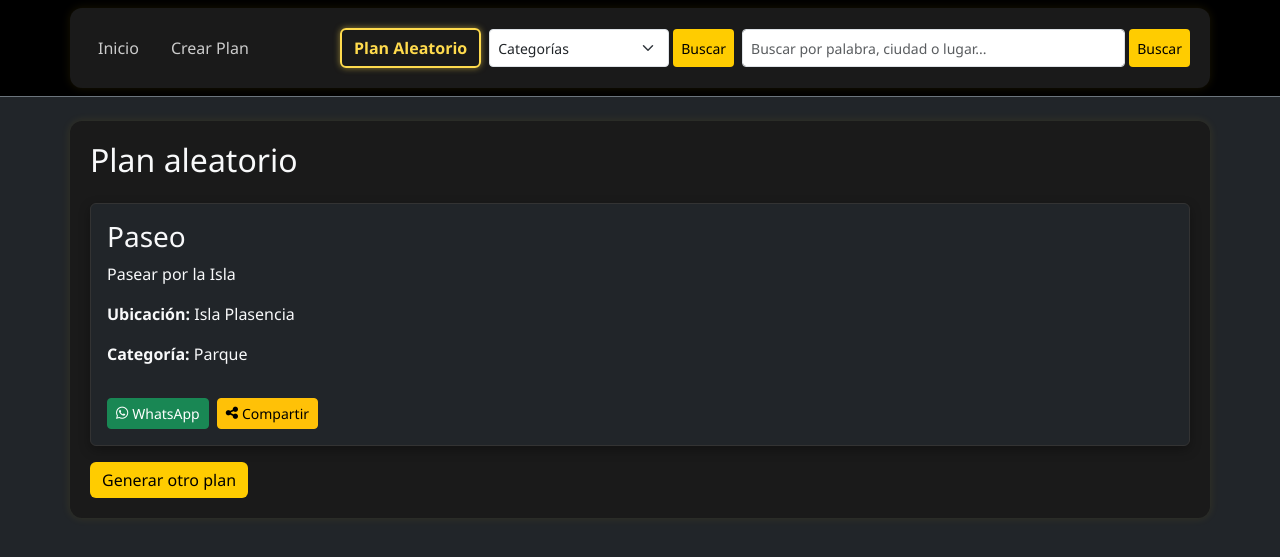
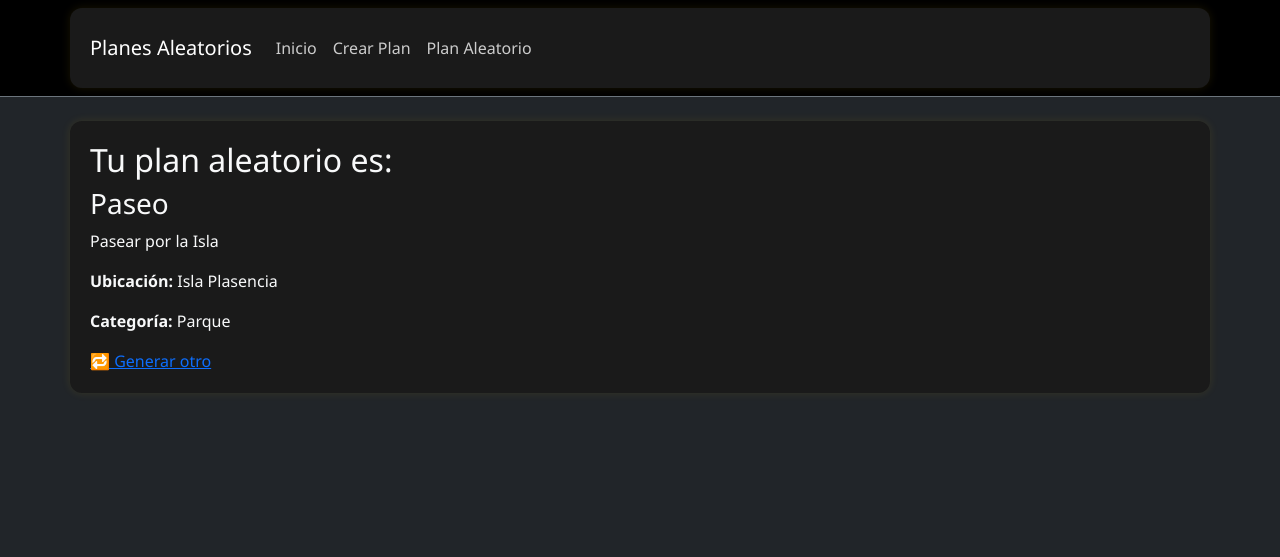
Before and after one commit to river0e/Proyectos-radmon_plans, a Flask app: page /random in a window 1280 px wide. Shown: the top 557 px of the page. Run offline with Flask 3, Linux system fonts and the light colour scheme; data comes from the database, SQL or seed files in the repository.

Commit message:
Guarda cambios antes de pull

```diff
--- a/random_plans/app.py
+++ b/random_plans/app.py
@@ -1,6 +1,5 @@
 from flask import Flask, render_template, request, redirect
 from flask_sqlalchemy import SQLAlchemy
-from sqlalchemy import or_
 import random
 
 app = Flask(__name__)
@@ -16,20 +15,8 @@ class Plan(db.Model):
 
 @app.route('/')
 def index():
-    search = request.args.get('search', '')
-
-    if search:
-        plans = Plan.query.filter(
-            or_(
-                Plan.title.ilike(f'%{search}%'),
-                Plan.description.ilike(f'%{search}%'),
-                Plan.location.ilike(f'%{search}%')
-            )
-        ).all()
-    else:
-        plans = Plan.query.all()
-
-    return render_template('index.html', plans=plans, search=search)
+    plans = Plan.query.all()
+    return render_template('index.html', plans=plans)
 
 @app.route('/create', methods=['GET', 'POST'])
 def create_plan():
@@ -46,27 +33,11 @@ def create_plan():
 
 @app.route('/random')
 def random_plan():
-    category = request.args.get('category')
-    search = request.args.get('search', '')
-
-    if category:
-        plans = Plan.query.filter_by(category=category).all()
-    elif search:
-        plans = Plan.query.filter(
-            or_(
-                Plan.title.ilike(f'%{search}%'),
-                Plan.description.ilike(f'%{search}%'),
-                Plan.location.ilike(f'%{search}%')
-            )
-        ).all()
-    else:
-        plans = Plan.query.all()
-
-    if not plans:
-        return render_template('random_plan.html', plan=None, category=category)
-
-    plan = random.choice(plans)
-    return render_template('random_plan.html', plan=plan, category=category)
+    plans = Plan.query.all()
+    if plans:
+        plan = random.choice(plans)
+        return render_template('random_plan.html', plan=plan)
+    return "No hay planes aún."
 
 if __name__ == '__main__':
     with app.app_context():
--- a/random_plans/static/css/styles.css
+++ b/random_plans/static/css/styles.css
@@ -1,7 +1,7 @@
 body {
   font-family: "Segoe UI", Tahoma, Geneva, Verdana, sans-serif;
   background-color: #121212;
-  color: #ffffff;
+  color: #e0e0e0;
 }
 
 .card {
@@ -20,38 +20,6 @@ body {
 .btn-yellow:hover {
   background-color: #e6b800;
   color: #000;
-}
-
-.btn-neon {
-  border: 2px solid #ffdb4d; /* amarillo más claro */
-  background-color: transparent;
-  color: #ffdb4d;
-  font-weight: 600;
-  padding: 0.375rem 0.75rem;
-  transition: all 0.3s ease;
-  box-shadow: 0 0 6px #ffdb4d88; /* suave glow */
-  position: relative;
-  overflow: hidden;
-}
-
-.btn-neon:hover,
-.btn-neon:focus {
-  color: #000;
-  background-color: #ffdb4d;
-  box-shadow:
-    0 0 8px #ffdb4d99,
-    0 0 12px #ffdb4daa,
-    0 0 18px #fff7b399;
-  outline: none;
-}
-
-@keyframes pulseGlow {
-  0% {
-    box-shadow: 0 0 8px #ffdb4d88, 0 0 12px #ffdb4daa;
-  }
-  100% {
-    box-shadow: 0 0 12px #ffdb4dcc, 0 0 20px #fff7b3cc;
-  }
 }
 
 .container {
@@ -106,17 +74,16 @@ body {
   background-color: #1a1a1a;
   color: #fff;
 }
-
 /* Contenedor de botones con emoji */
 .btn-emoji {
   border: 2px solid #555;
-  border-radius: 30px;
+  border-radius: 10px;
   padding: 0.5rem 0.75rem;
   background-color: #1e1e1e;
   transition: all 0.2s ease;
   box-shadow: 0 2px 6px rgba(0,0,0,0.2);
   color: #f0f0f0;
-  width: 80px; /* ancho fijo para alinear */
+  width: 70px; /* ancho fijo para alinear */
   cursor: pointer;
 }
 
@@ -144,12 +111,3 @@ input[type="radio"]:checked + .btn-emoji {
   font-size: 0.75rem;
   user-select: none;
 }
-
-.emoji-category {
-  display: flex;
-  flex-wrap: wrap;
-  justify-content: center;
-  gap: 1rem 1.5rem;
-  max-width: calc(7 * 80px + 6 * 1.5rem); /* 7 botones + 6 espacios horizontales */
-  margin: 0 auto;
-}
--- a/random_plans/templates/base.html
+++ b/random_plans/templates/base.html
@@ -1,6 +1,5 @@
 <!DOCTYPE html>
 <html lang="es">
-
 <head>
   <meta charset="UTF-8" />
   <meta name="viewport" content="width=device-width, initial-scale=1" />
@@ -11,81 +10,33 @@
 
   <!-- Custom styles -->
   <link href="{{ url_for('static', filename='css/styles.css') }}" rel="stylesheet" />
+</head>
+<body class="bg-dark text-light">
 
-  <!-- Font Awesome -->
-  <link href="https://cdnjs.cloudflare.com/ajax/libs/font-awesome/6.4.0/css/all.min.css" rel="stylesheet" />
-</head>
-
-<body class="bg-dark text-light">
 <nav class="navbar navbar-expand-lg navbar-dark bg-black border-bottom border-secondary">
   <div class="container">
+    <a class="navbar-brand" href="{{ url_for('index') }}">Planes Aleatorios</a>
     <button class="navbar-toggler" type="button" data-bs-toggle="collapse" data-bs-target="#navbarNav"
       aria-controls="navbarNav" aria-expanded="false" aria-label="Toggle navigation">
       <span class="navbar-toggler-icon"></span>
     </button>
 
     <div class="collapse navbar-collapse" id="navbarNav">
-        <!-- Menú de navegación izquierda -->
-        <ul class="navbar-nav" style="gap: 1rem; min-width: 250px;">
-          <li class="nav-item">
-            <a class="nav-link" href="{{ url_for('index') }}">Inicio</a>
-          </li>
-          <li class="nav-item">
-            <a class="nav-link" href="{{ url_for('create_plan') }}">Crear Plan</a>
-          </li>
+      <ul class="navbar-nav me-auto">
+        <li class="nav-item"><a class="nav-link" href="{{ url_for('index') }}">Inicio</a></li>
+        <li class="nav-item"><a class="nav-link" href="{{ url_for('create_plan') }}">Crear Plan</a></li>
+        <li class="nav-item"><a class="nav-link" href="{{ url_for('random_plan') }}">Plan Aleatorio</a></li>
       </ul>
-
-        <!-- Buscadores derecha -->
-        <div class="d-flex align-items-center w-100" style="gap: 0.5rem;">
-
-          <!-- Botón Plan Aleatorio -->
-
-          <a href="{{ url_for('random_plan') }}" class="btn btn-yellow btn-neon">
-            Plan Aleatorio
-          </a>
-
-          <!-- Buscador por categoría -->
-          <form method="GET" action="{{ url_for('random_plan') }}" class="d-flex align-items-center m-0 p-0">
-            <select name="category" class="form-select form-select-sm" style="min-width: 180px; height: 38px">
-              <option value="">Categorías</option>
-              {% for cat in [ {'label': 'Montaña', 'emoji': '⛰️'}, {'label':
-              'Playa o Rio', 'emoji': '🌊'}, {'label': 'Cóctel', 'emoji':
-              '🍸'}, {'label': 'Deportes', 'emoji': '⚽'}, {'label': 'Comida',
-              'emoji': '🍽️'}, {'label': 'Cena', 'emoji': '🍝'}, {'label':
-              'Museo', 'emoji': '🏛️'}, {'label': 'Cine', 'emoji': '🎬'},
-              {'label': 'Parque', 'emoji': '🌳'}, {'label': 'Concierto',
-              'emoji': '🎵'}, {'label': 'Juegos de mesa', 'emoji': '🎲'},
-              {'label': 'Videojuegos', 'emoji': '🎮'}, {'label': 'Aventura',
-              'emoji': '🧗'}, {'label': 'Relax', 'emoji': '🛀'} ] %}
-              <option value="{{ cat.label }}">
-                {{ cat.emoji }} {{ cat.label }}
-              </option>
-              {% endfor %}
-            </select>
-            <button type="submit" class="btn btn-yellow btn-sm ms-1" style="height: 38px">
-              Buscar
-            </button>
-          </form>
-
-          <!-- Buscador por palabra -->
-          <form method="GET" action="{{ url_for('index') }}" class="d-flex align-items-center flex-grow-1 m-0 p-0">
-            <input class="form-control form-control-sm w-100" type="search" name="search"
-              placeholder="Buscar por palabra, ciudad o lugar..." aria-label="Buscar"
-              value="{{ request.args.get('search', '') }}" autocomplete="on" style="height: 38px" />
-            <button class="btn btn-yellow btn-sm ms-1" type="submit" style="height: 38px">
-              Buscar
-            </button>
-          </form>
-
-        </div>
     </div>
   </div>
 </nav>
 
-  <div class="container mt-4">{% block content %}{% endblock %}</div>
+<div class="container mt-4">
+  {% block content %}
+  {% endblock %}
+</div>
 
 <!-- Bootstrap JS -->
 <script src="https://cdn.jsdelivr.net/npm/bootstrap@5.3.0/dist/js/bootstrap.bundle.min.js"></script>
 </body>
-
 </html>
--- a/random_plans/templates/random_plan.html
+++ b/random_plans/templates/random_plan.html
@@ -1,53 +1,11 @@
 {% extends 'base.html' %}
-
 {% block content %}
-  <h2 class="mb-4">
-    {% if category %}
-      Plan aleatorio en categoría: {{ category }}
-    {% else %}
-      Plan aleatorio
-    {% endif %}
-  </h2>
-
-  {% if plan %}
-    <div class="card bg-dark text-light p-3 rounded">
-      <h3>{{ plan.title }}</h3>
-      <p>{{ plan.description }}</p>
-      <p><strong>Ubicación:</strong> {{ plan.location }}</p>
-      <p><strong>Categoría:</strong> {{ plan.category }}</p>
-
-      <!-- Botones compartir -->
-      <div class="d-flex gap-2 mt-3 flex-wrap">
-        <a href="https://wa.me/?text=¡Mira este plan! {{ request.url_root }}plan/{{ plan.id }}" target="_blank"
-           class="btn btn-success btn-sm d-flex align-items-center gap-1">
-          <i class="fab fa-whatsapp"></i> WhatsApp
-        </a>
-
-        <button onclick="sharePlan('{{ plan.title }}', '{{ request.url_root }}plan/{{ plan.id }}')"
-                class="btn btn-warning btn-sm d-flex align-items-center gap-1">
-          <i class="fas fa-share-alt"></i> Compartir
-        </button>
-      </div>
-    </div>
-
-    <a href="{{ url_for('random_plan', category=category) }}" class="btn btn-yellow btn mt-3">Generar otro plan</a>
-
-  {% else %}
-    <div class="alert alert-warning">
-      ⚠ No hay planes en esta categoría. ¡Crea uno primero!
-    </div>
-  {% endif %}
-
-  <script>
-    function sharePlan(title, url) {
-      if (navigator.share) {
-        navigator.share({
-          title: title,
-          url: url
-        }).catch(console.error);
-      } else {
-        alert('Tu navegador no soporta la función de compartir nativa. Usa WhatsApp.');
-      }
-    }
-  </script>
+  <h2>Tu plan aleatorio es:</h2>
+  <div class="plan">
+    <h3>{{ plan.title }}</h3>
+    <p>{{ plan.description }}</p>
+    <p><strong>Ubicación:</strong> {{ plan.location }}</p>
+    <p><strong>Categoría:</strong> {{ plan.category }}</p>
+  </div>
+  <a href="/random">🔁 Generar otro</a>
 {% endblock %}
```
Also changed, not shown: random_plans/Instrucciones.txt (deleted, +0 -20 lines), random_plans/templates/create_plan.html (+6 -8 lines), random_plans/templates/index.html (+2 -33 lines). Lines whose indentation alone changed are shown as unchanged.
